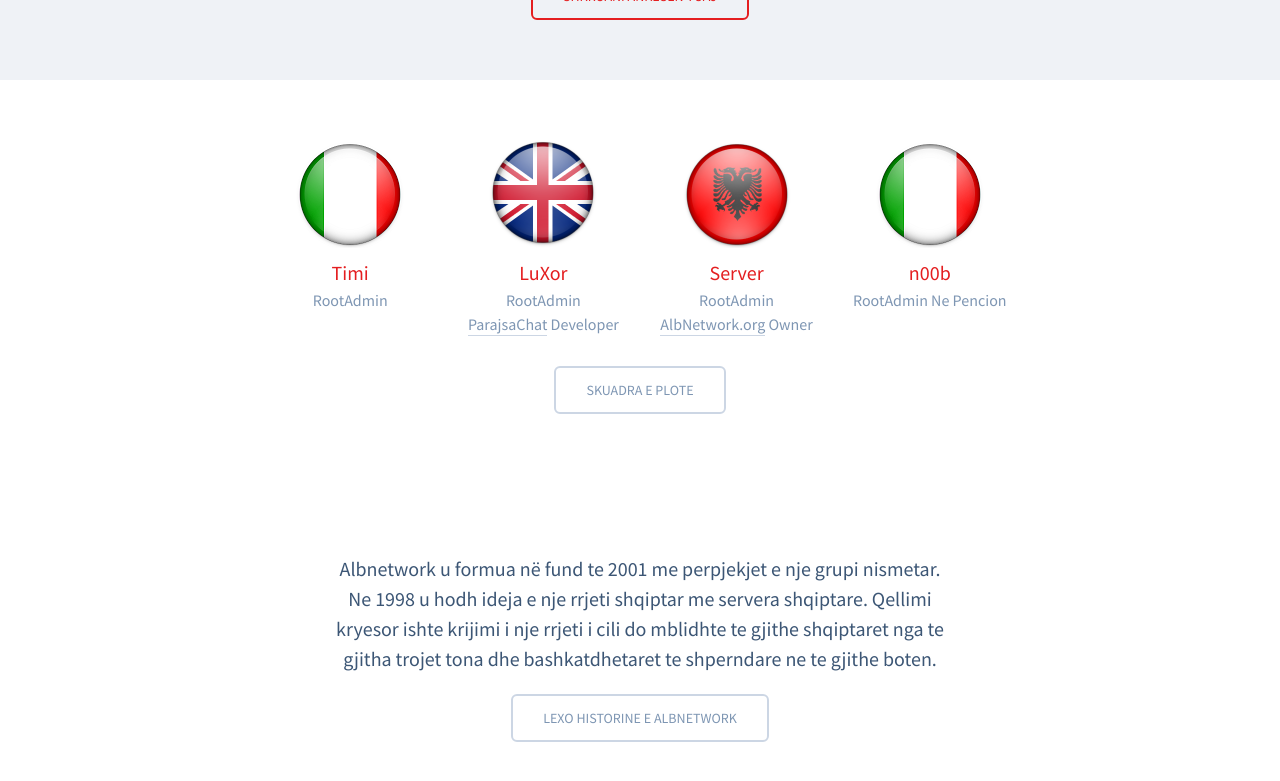
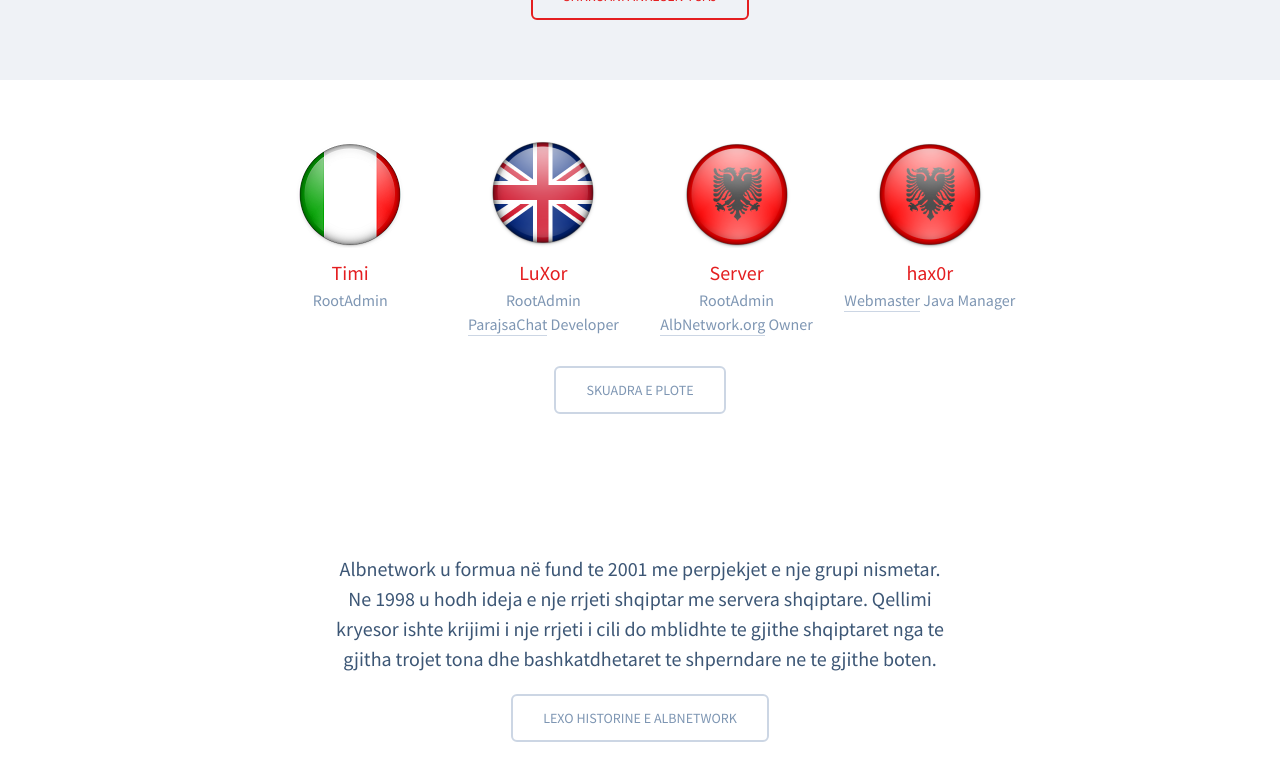
Before and after one commit to AlbnetworkOrg/albnetworkorg.github.io, a Jekyll site: the page built from index.html, in a window 1280 px wide and 900 px high, scrolled down 1183 px. Shown: the top 781 px of the window. Built offline with Jekyll 4.4.1, drawn with Linux system fonts in a browser that asks for light colours.

Commit message:
Update team.html

```diff
--- a/_includes/team.html
+++ b/_includes/team.html
@@ -34,12 +34,12 @@
 
     <div class="Team-member">
       <h3>
-        <a href="http://forum.albnetwork.org/index.php?members/n00b.52/" target="_blank">
-          <img src="{{ site.baseurl }}/img/it.png" alt="" width="108" height="108">
-          n00b
+        <a href="https://forum.albnetwork.org/index.php?members/hax0r.43/" target="_blank">
+          <img src="{{ site.baseurl }}/img/al.png" alt="" width="108" height="108">
+          hax0r
         </a>
       </h3>
-      <h4>RootAdmin Ne Pencion</>
+      <h4><a href="https://albnetwork.org/" target="_blank">Webmaster</a> Java Manager</h4>
     </div>
 
 
```
